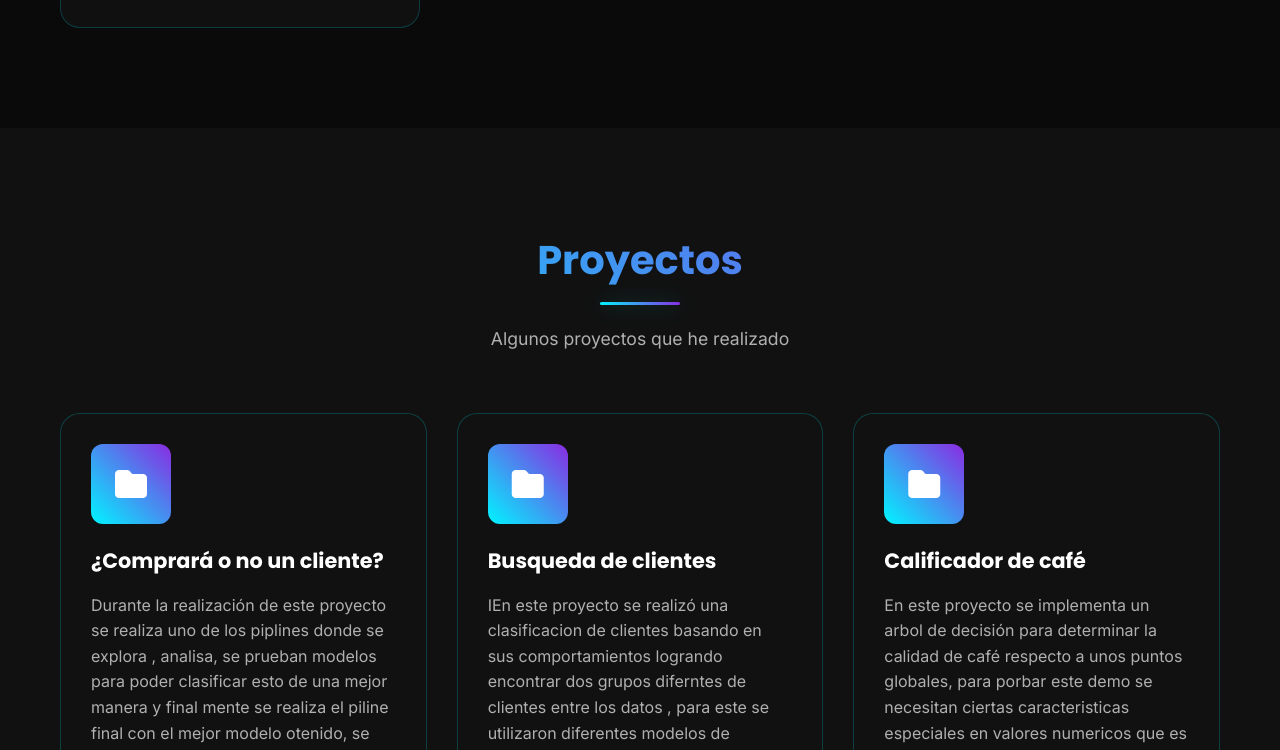
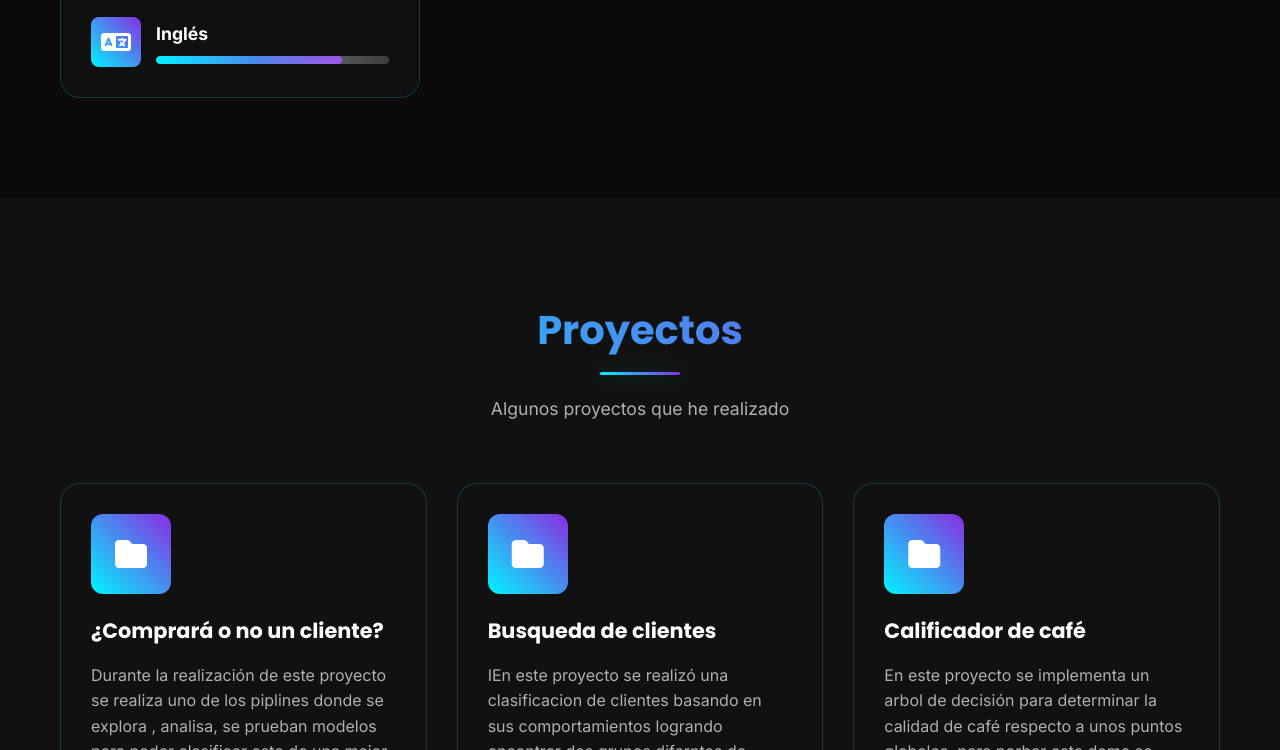
Before and after one commit to JuanAcevedo08/JuanAcevedo08.github.io, a plain HTML site: page docs/index.html in a window 1280 px wide. Shown: the part 2823-3573 px from the top of the page. Drawn offline with Linux system fonts and the light colour scheme.

Commit message:
add changes

```diff
--- a/docs/index.html
+++ b/docs/index.html
@@ -272,8 +272,13 @@
                                     <div class="skill-progress" data-progress="80"></div>
                                 </div>
                             </div>
+                        </div>
+                        <div class="skill-item" data-skill="75">
+                            <div class="skill-icon">
+                                <i class="fas fa-language"></i>
+                            </div>
                             <div class="skill-info">
-                                <h4>English</h4>
+                                <h4>Inglés</h4>
                                 <div class="skill-bar">
                                     <div class="skill-progress" data-progress="80"></div>
                                 </div>
```
